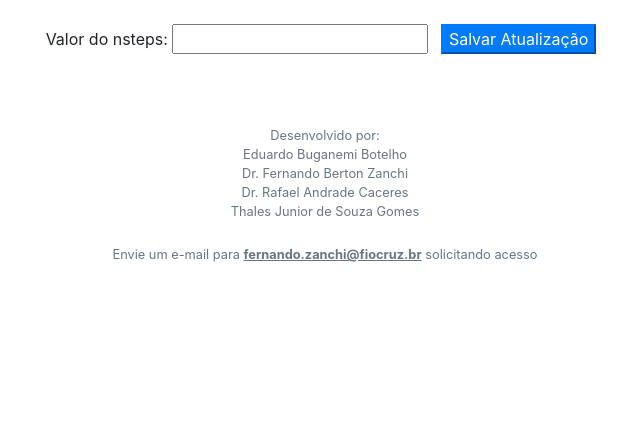
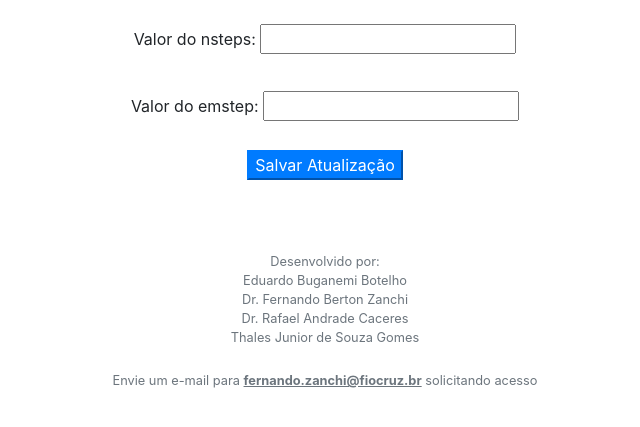
Before and after one commit to botelhoeduardo/visualdynamics, a Flask app: template app/templates/edit_ions.html in a window 1280 px wide. Shown: the part 131-558 px from the top of the page, without its empty margins (315-955 px from the left). Run offline with Flask 2, Linux system fonts and the light colour scheme; the template is opened without the code that fills it, so the values that code supplies are empty; some libraries are stand-ins or nearby versions.

Commit message:
Update de nova função para alterar o emstep

```diff
--- a/app/routes.py
+++ b/app/routes.py
@@ -203,38 +203,54 @@ def load_user(id):
 def edit_ions():
     #modifica o valor do nsteps no arquivo ions.mdp
     if request.method == 'POST':
-        new_nsteps = request.form.get('editions')
+        new_nsteps = request.form.get('editnstep')
+        new_emstep = request.form.get('editemstep')
         archive = open("mdpfiles/ions.mdp","r")
         file = archive.readlines()
-        i=0
-        for text in file:
-            if(text.find('nsteps') >-1):
+
+        #altera o valor do nsteps
+        for i, text in enumerate(file):
+            if text.find('nsteps') > -1:
                 archive = open("mdpfiles/ions.mdp","w")
-                #importante não alterar a string
                 # altera a linha inteira do nsteps
                 file[i] = "nsteps      = "+ new_nsteps +"         ; Maximum number of (minimization) steps to perform \n"
                 archive.writelines(file)
-            #contador para encontrar o indice do nsteps na lista
-            i += 1
 
-        flash('Valor do nsteps foi atualizado com sucesso.', 'success')
+        #altera o valor do emstep
+        for i, text in enumerate(file):
+            if text.find('emstep') > -1:
+                archive = open("mdpfiles/ions.mdp","w")
+                # altera a linha inteira do nsteps
+                file[i] = "emstep      = "+ new_emstep +"          ; Minimization step size \n"
+                archive.writelines(file)
+
+
+        flash('atualização realizada com sucesso.', 'success')
+        return redirect(url_for('edit_ions'))
 
     #busca o valor do nsteps no arquivo ions.mdp para exibir para o usuario
     # i é o indice (posição)
     archive = open("mdpfiles/ions.mdp","r")
     file = archive.readlines()
-    i=0
+
+    #le o valor atual do nsteps
     for text in file:
-        if(text.find('nsteps') >-1):
+        if text.find('nsteps') > -1:
             i = text.find('= ')
             i+=2
             text = text[i:].split(';')
-            aux = text[0]
+            nsteps = text[0]
+            nsteps = int(nsteps)
 
-            nsteps = int(aux)
-
-        i+=1
+    #le o valor atual do emstep
+    for text in file:
+        if text.find('emstep') > -1:
+            i = text.find('= ')
+            i+=2
+            text = text[i:].split(';')
+            emstep = text[0]
+            emstep = float(emstep)
 
     archive.close()
 
-    return render_template('edit_ions.html', nsteps = nsteps)
+    return render_template('edit_ions.html', nsteps = nsteps, emstep=emstep)
--- a/app/templates/admin.html
+++ b/app/templates/admin.html
@@ -3,7 +3,7 @@
 {% block content %}
 <div class="d-flex">
     <a href="/admin/new" class="btn btn-success mb-2 ml-2">+ Criar Novo Usuário</a>
-    <a href="/admin/edit-ions" class="btn btn-primary mb-2 ml-auto mr-2"> Editar Valor do nsteps</a>
+    <a href="/admin/edit-ions" class="btn btn-primary mb-2 ml-auto mr-2"> Editar arquivo ions</a>
 </div>
 
 <table class="table">
--- a/app/templates/edit_ions.html
+++ b/app/templates/edit_ions.html
@@ -1,15 +1,20 @@
 {% extends 'base.html' %}
 
 {% block content %}
-<div class="container">
-        <div class="row justify-content-center align-items-start">
+<div class="container align-items-center">
             <form class="align-items-center text-center" action="" method="post">
-                <label class="form-control-label" for="edit"> Valor do nsteps: </label>
-                <input type="number" name="editions" id = "edit" class="form-control-label text-center mt-3" value="{{ nsteps }}">
-                <input class="m-2 btn-ln btn-primary" type="submit" value="Salvar Atualização" name="submit">
+                <div class="form-group">
+                    <label class="form-control-label" for="edit"> Valor do nsteps: </label>
+                    <input type="number" name="editnstep" step="100" id = "editnstep" class="form-control-label text-center mt-3" value="{{ nsteps }}">
+                </div>
+                <div class="form-group">
+                    <label class="form-control-label" for="edit"> Valor do emstep: </label>
+                    <input type="number" name="editemstep" step="0.01" max="0.5" id = "editemstep" class="form-control-label text-center mt-3" value="{{ emstep }}">
+                </div>
+                    <input class="m-2 btn-ln btn-primary" type="submit" value="Salvar Atualização" name="submit">
+
             </form>
-        </div>
-    </div>
+            </div>
 
 
 {% endblock %}
```
Also changed, not shown: 1 other file.
